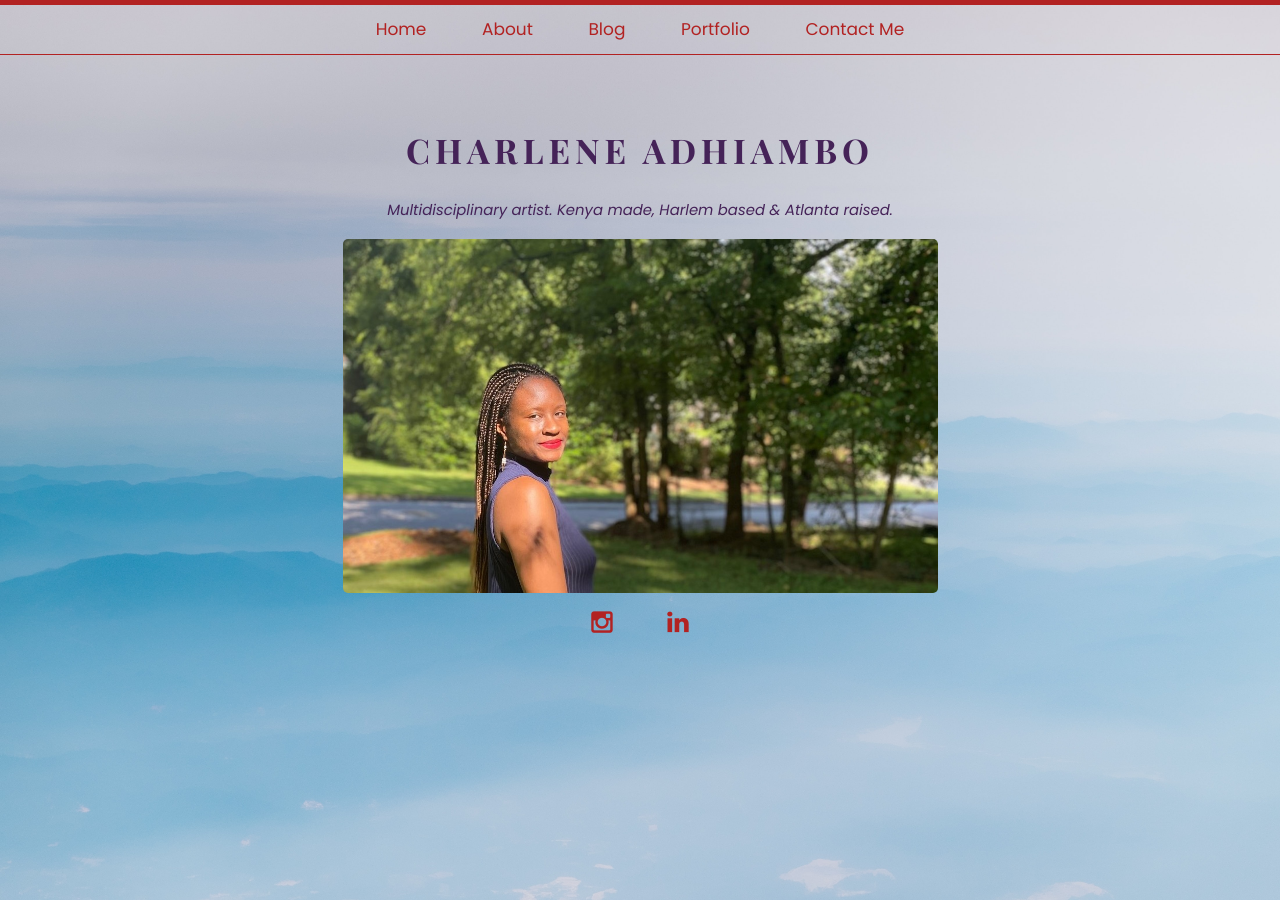
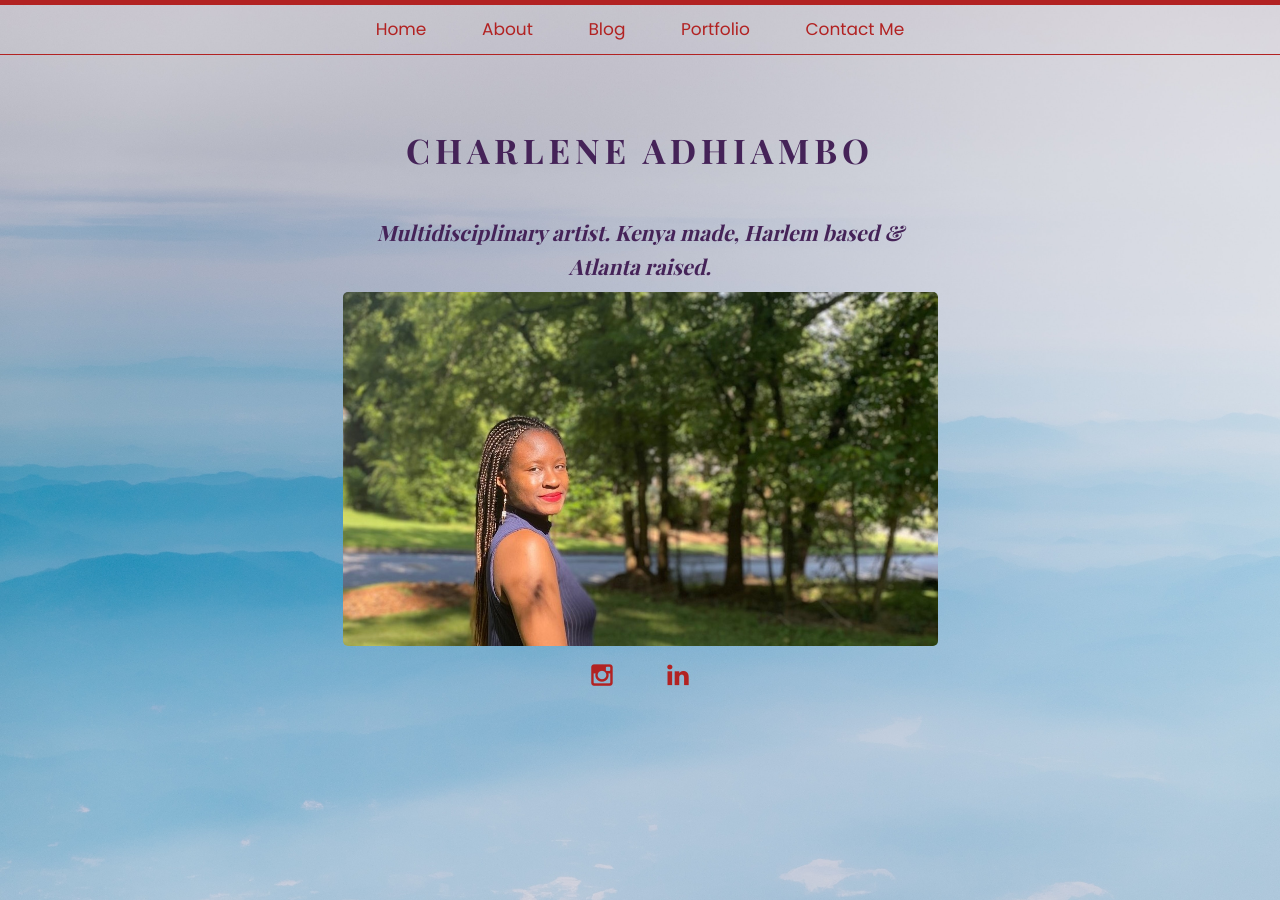
Before and after one commit to charadh/charadh.github.io, a Jekyll site: the page built from index.html, in a window 1280 px wide. Built offline with Jekyll 4.4.1, drawn with Linux system fonts in a browser that asks for light colours; some web fonts are replaced.

Commit message:
working on fonts again

```diff
--- a/css/style.scss
+++ b/css/style.scss
@@ -44,11 +44,7 @@
     padding: 0 !important;
 }
 
-h1 {
-    font-family: $font-stack;
-}
-
-h2, h3, h4, h5, h6 {
+h1, h2, h3, h4, h5, h6 {
     font-family: $font-stack;
     color: $post-title-color;
 }
--- a/index.html
+++ b/index.html
@@ -10,9 +10,9 @@ title: Home
   </header>
 
   <div class="text-center">
-    <p>
+    <h3>
       Multidisciplinary artist. Kenya made, Harlem based & Atlanta raised.
-    </p>
+    </h3>
     <img src = "/assets/IMG_1208 (3).jpg" width="100%">
     <ul class="social-icon-list">
       <li class = "social-icon"><a href="https://www.instagram.com/charlenealaro/"><i class="fa fa-instagram"></i></a></li>
```
